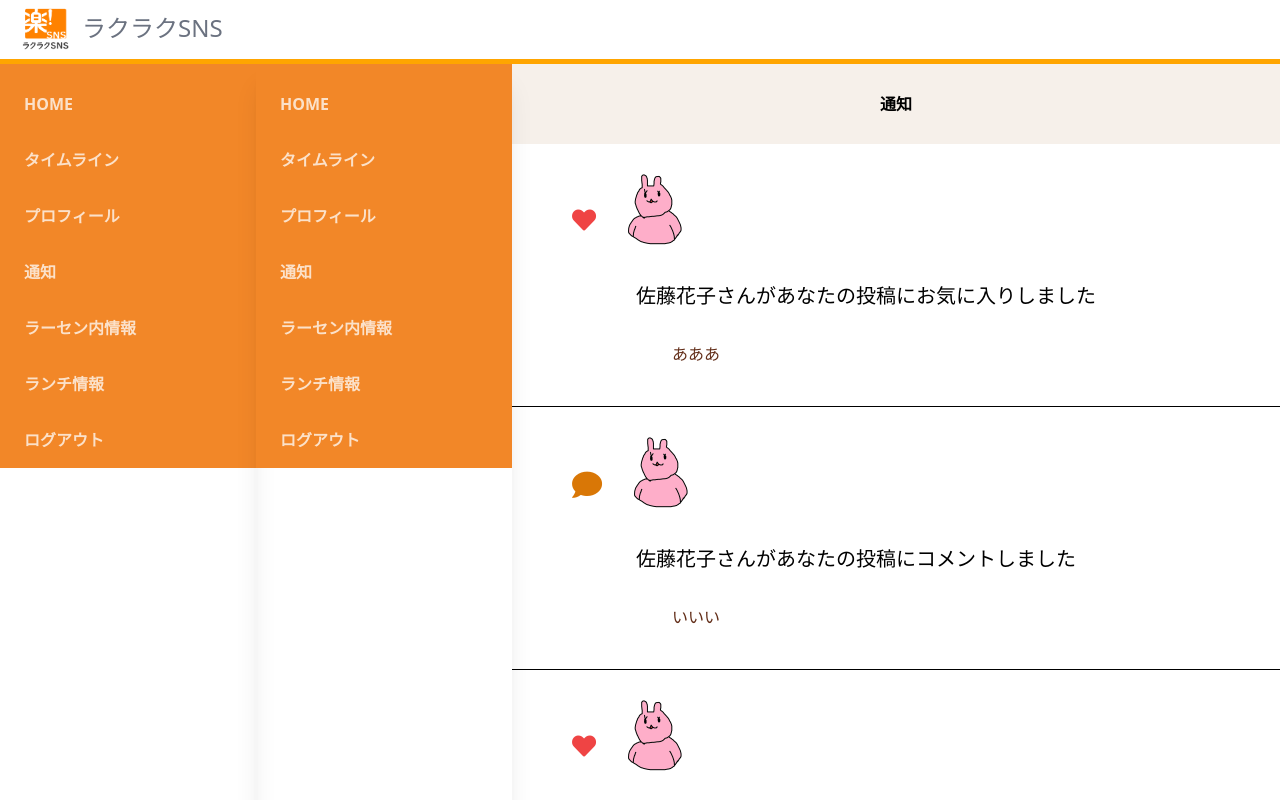
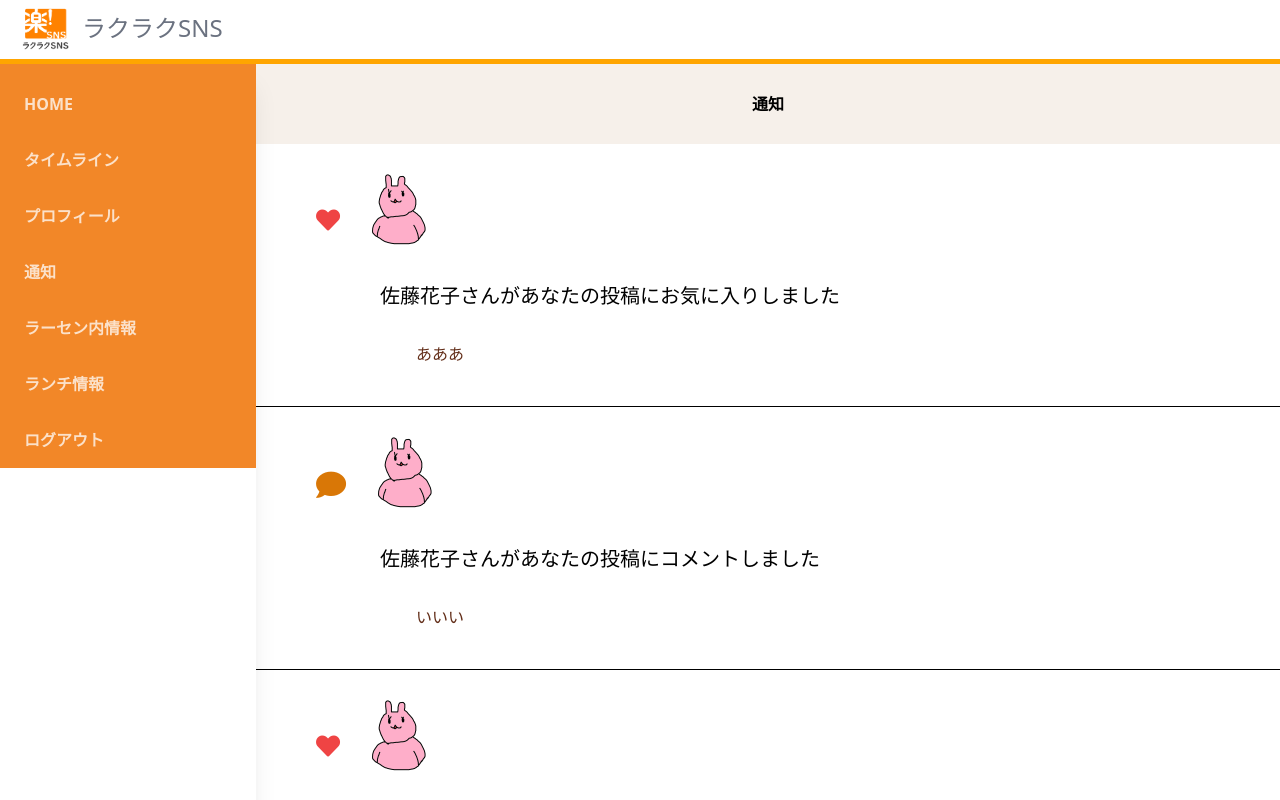
Before and after one commit to suzu1997/rakus-sns-app, a Next.js app: page /notion in a window 1280 px wide. Shown: the top 800 px of the page. Built offline with nearby package versions, Linux system fonts and the light colour scheme.

Commit message:
通知ページ／つぶやき詳細ページ画面調整

```diff
--- a/src/pages/notion.tsx
+++ b/src/pages/notion.tsx
@@ -85,13 +85,7 @@ const Notion: NextPage = () => {
 
   return (
     <>
-      <div className="flex">
-        <div>
-          <MenuBar />
-        </div>
-
       {/* サブヘッダー */}
-        <div className="w-10/12">
       <SubHeader title="通知" />
 
       {/* タイムラインゾーン */}
@@ -120,12 +114,7 @@ const Notion: NextPage = () => {
                   goUserPage(value.id);
                 }}
               >
-                    <Image
-                      src={value.img}
-                      width={100}
-                      height={100}
-                      alt="icon"
-                    />
+                <Image src={value.img} width={100} height={100} alt="icon" />
               </span>
             </div>
             <div className=" cursor-pointer hover:opacity-50">
@@ -139,8 +128,6 @@ const Notion: NextPage = () => {
           </div>
         </div>
       ))}
-        </div>
-      </div>
     </>
   );
 };
--- a/src/pages/timeline/[id].tsx
+++ b/src/pages/timeline/[id].tsx
@@ -37,11 +37,7 @@ const TweetDetail: NextPage = () => {
 
   return (
     <>
-      <div className="flex">
-        <MenuBar />
-
       {/* サブヘッダー */}
-        <div className="w-10/12">
       <SubHeader title="つぶやき詳細" />
       {/* つぶやき詳細 */}
       <div>
@@ -50,9 +46,7 @@ const TweetDetail: NextPage = () => {
             <Image src={data.img} width={300} height={300} alt="icon" />
           </div>
           <div className="w-9/12">
-                <div className="text-xl font-extrabold pt-3 pb-3">
-                  {data.name}
-                </div>
+            <div className="text-xl font-extrabold pt-3 pb-3">{data.name}</div>
             <div className="pl-10">{data.tweet}</div>
           </div>
         </div>
@@ -72,9 +66,7 @@ const TweetDetail: NextPage = () => {
           </div>
 
           <div className="w-4/5">
-                <div className="text-xl font-extrabold pt-3 pb-3">
-                  {value.name}
-                </div>
+            <div className="text-xl font-extrabold pt-3 pb-3">{value.name}</div>
             <div className="pt-5 pb-5 pl-5 w-8/12">{value.tweet}</div>
             <div className="w-full text-right pt-3 pb-3">
               <FavoBtn />
@@ -83,8 +75,6 @@ const TweetDetail: NextPage = () => {
           </div>
         </div>
       ))}
-        </div>
-      </div>
       <div>
         <PostBtn />
       </div>
```
Lines whose indentation alone changed are shown as unchanged.
